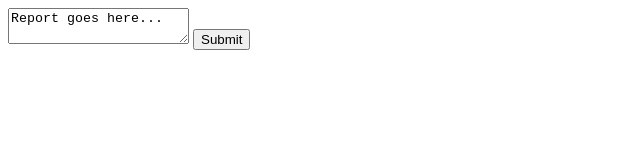
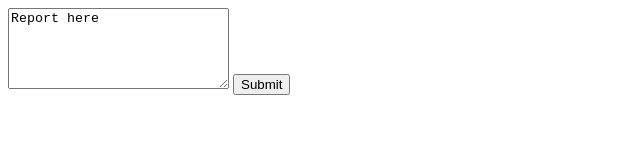
Before and after one commit to hydrophobis/PID, a plain HTML site: page index.html in a window 1280 px wide. Shown: the whole page, without its empty margins (0-640 px from the left). Drawn offline with Linux system fonts and the light colour scheme.

Commit message:
Make box bigger

```diff
--- a/index.html
+++ b/index.html
@@ -3,7 +3,7 @@
     <title>PID Reporting</title>
 </head>
 <body>
-    <textarea id="input">Report goes here...</textarea>
+    <textarea id="input" rows="5" cols="25">Report here</textarea>
     <button id="submit">Submit</button>
 
     <script>
```
